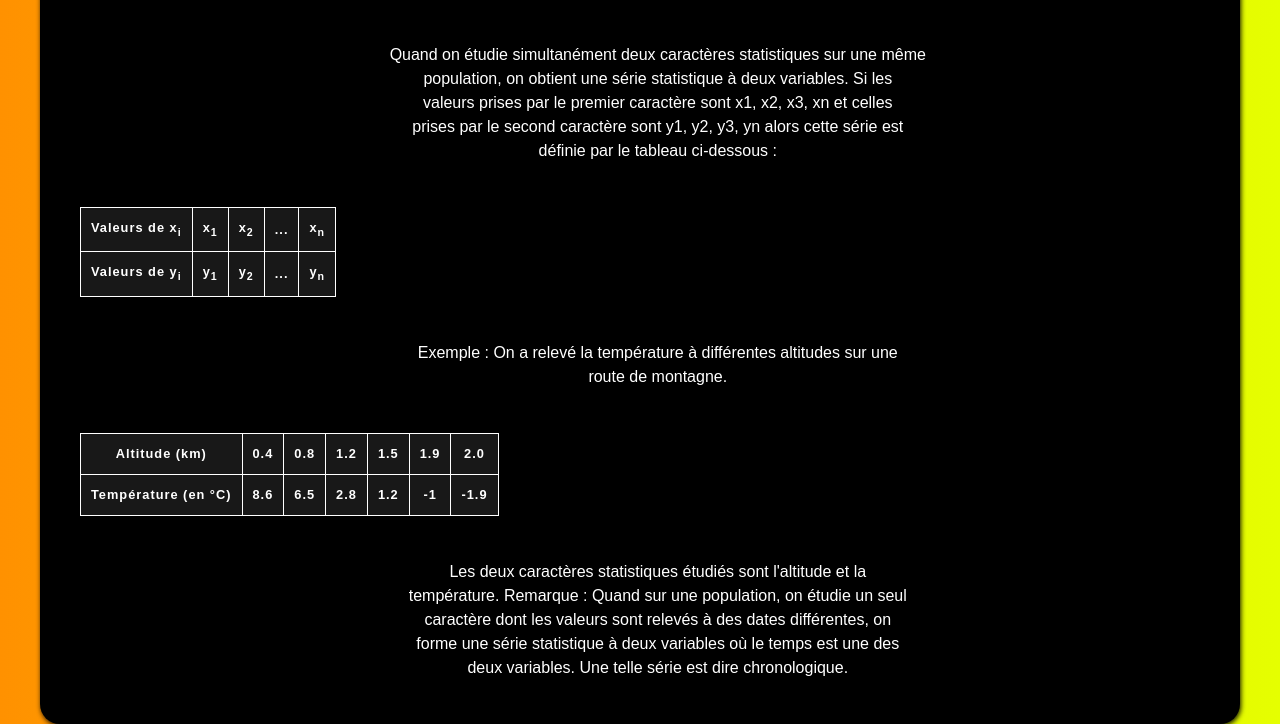
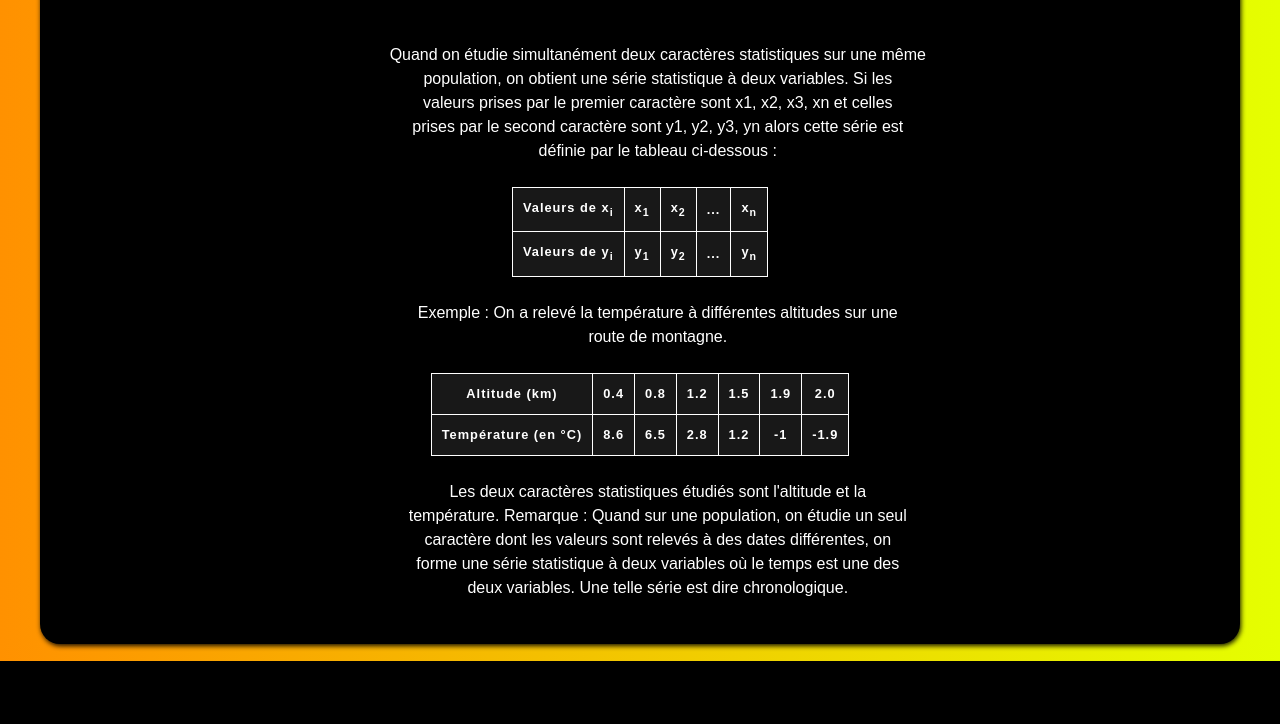
Before and after one commit to Leonard-Rien/cours.leonard-rien.fr, a plain HTML site: page Maths/Les séries statistiques.html in a window 1280 px wide. Shown: the part 139-863 px from the top of the page. After the commit the page ends 800 px from the top, so only its background shows below. Drawn offline with Linux system fonts and the light colour scheme.

Commit message:
table center

```diff
--- a/style.css
+++ b/style.css
@@ -92,7 +92,8 @@ input {
 
 table {
   padding: 20px;
-  margin: 20px;
+  margin-left:auto;
+  margin-right:auto;
   border-collapse: collapse;
   font-family: sans-serif;
   font-size: 0.8rem;
```
